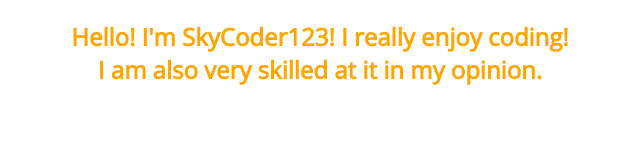
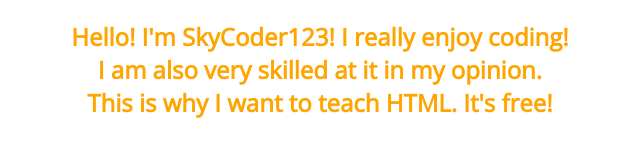
Before and after one commit to SkyCoder123/skycoder123.github.io.archive, a plain HTML site: page index.html in a window 1280 px wide. Shown: the whole page, without its empty margins (320-960 px from the left). Drawn offline with nearby package versions, Linux system fonts and the light colour scheme.

Commit message:
Update index.html

```diff
--- a/index.html
+++ b/index.html
@@ -22,7 +22,8 @@ text-decoration: none;
 </style>
 </head>
 <body>
-<h2 id="welcome">Hello! I'm SkyCoder123! I really enjoy coding!<br>I am also very skilled at it in my opinion.<br/></h2>
-<p><a href="https://github.com/SkyCoder123/skycoder123.github.io/new/master" Commit to this webpage on GitHub</a><br/><a href="mailto:stuffdownload16@gmail.com" Contact me</a>
+<h2 id="welcome">Hello! I'm SkyCoder123! I really enjoy coding!<br>I am also very skilled at it in my opinion.<br/>This is why I want to teach HTML. It's free!</h2>
+  <a href="learnhtml.html" Learn HTML!></a>
+<p><a href="https://github.com/SkyCoder123/skycoder123.github.io/new/master" Commit to this webpage on GitHub</a><br/><a href="mailto:stuffdownload16@gmail.com" Contact me</a></p>
 </body>
 </html>
```
